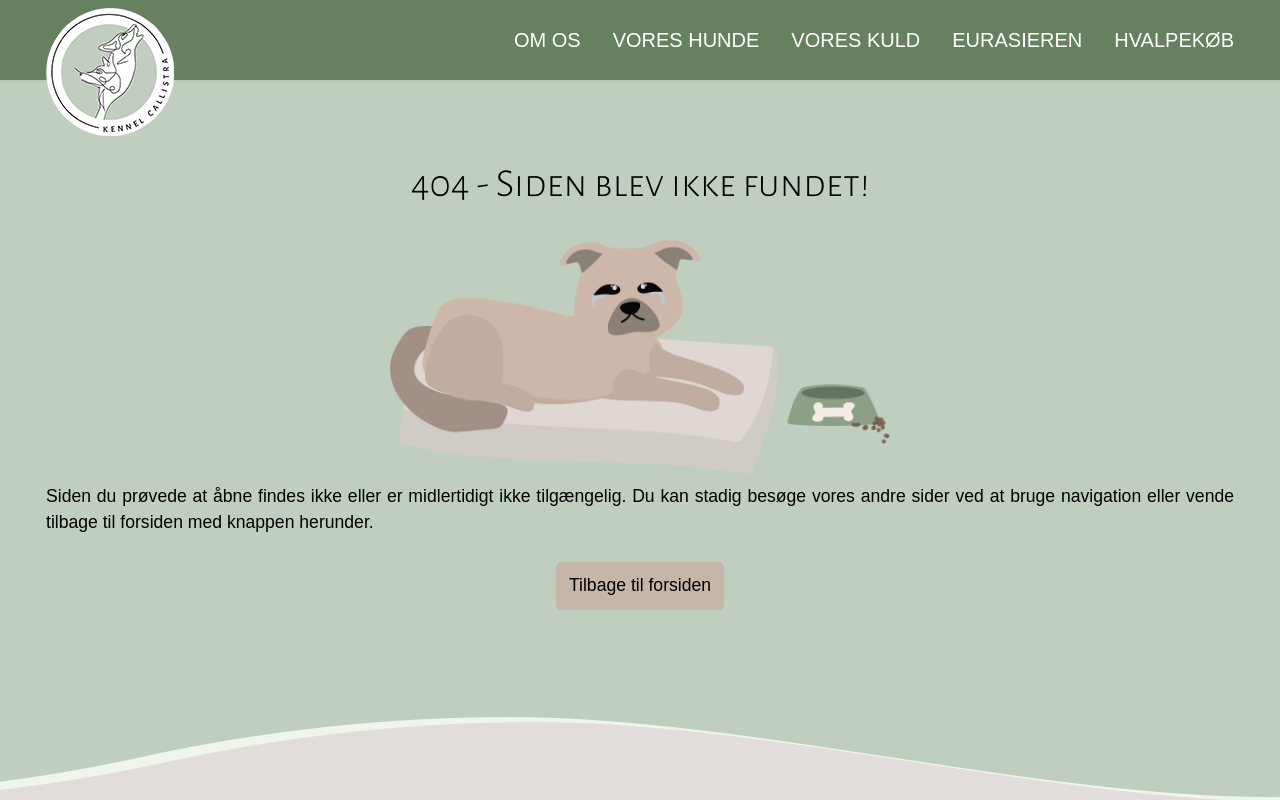
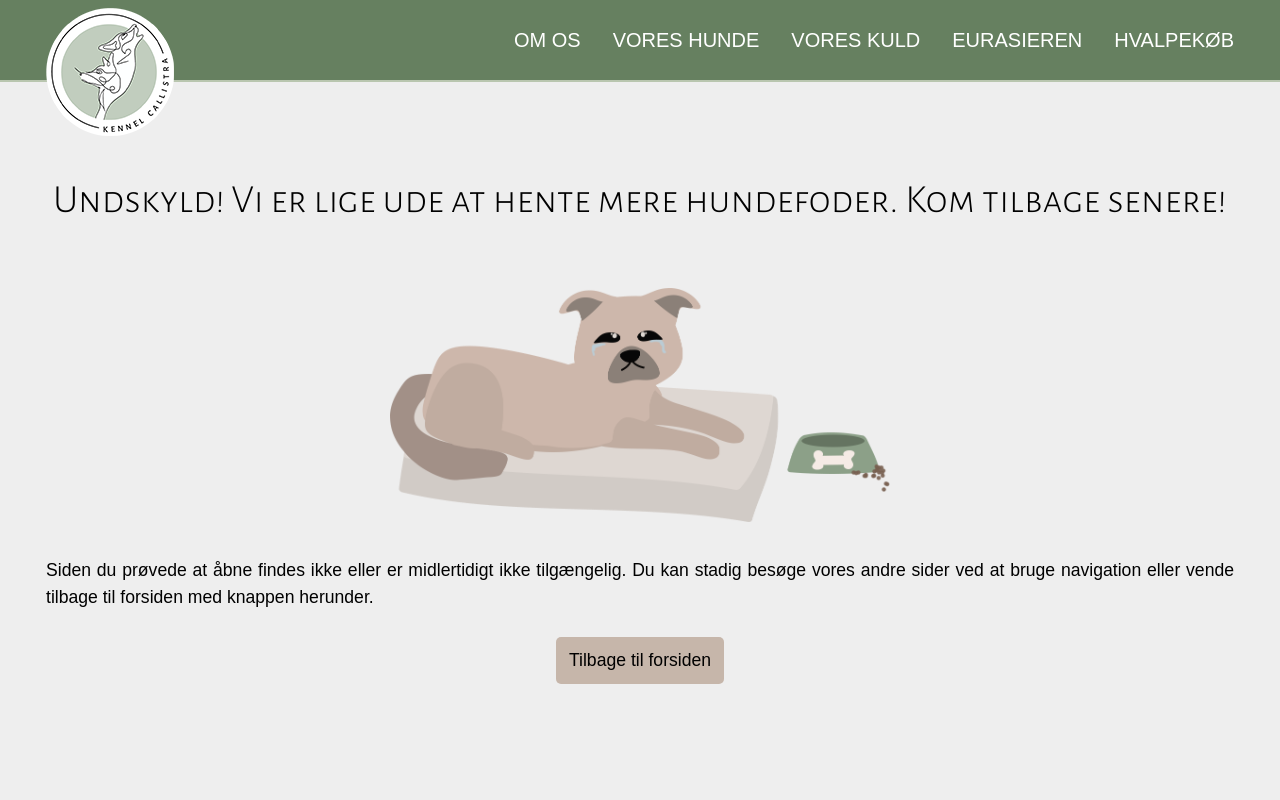
Before and after one commit to caheha/kennel-callistra, a plain HTML site: page NotFound.html in a window 1280 px wide. Shown: the top 800 px of the page. Drawn offline with Linux system fonts and the light colour scheme; a web font is replaced by a local one.

Commit message:
family picture

```diff
--- a/NotFound.html
+++ b/NotFound.html
@@ -23,7 +23,7 @@
     <link href="https://fonts.googleapis.com/css2?family=Alegreya+Sans+SC:ital,wght@0,300;1,300&family=Gloria+Hallelujah&display=swap" rel="stylesheet">
     <link href="https://cdnjs.cloudflare.com/ajax/libs/font-awesome/5.15.3/css/all.min.css" rel="stylesheet">
 </head>
-<body class="bg-lightbrown">
+<body class="grey">
     <!-- Header navigation -->
     <header class="bg-darkgreen">
         <nav class="navigation bg-darkgreen">
@@ -51,10 +51,10 @@
     <!-- Main content -->
     <main>
         <!-- Error page -->
-        <section class="bg-lightgreen wavy bottom-elm top-elm">
+        <section class="bottom-elm top-elm">
             <div class="section-content">
                 <div class="errorpage">
-                    <h1>404 - Siden blev ikke fundet!</h1>
+                    <h1 class="centered">Undskyld! Vi er lige ude at hente mere hundefoder. Kom tilbage senere!</h1>
                     <img src="img/error.png" alt="Hund med tom skål">
                     <p>
                         Siden du prøvede at åbne findes ikke eller er midlertidigt ikke tilgængelig.
--- a/css/style.css
+++ b/css/style.css
@@ -39,6 +39,10 @@ p {
 i {
     font-size: 0.8em;
     opacity: 0.8;
+}
+
+.grey {
+    background-color: #eeeeee;
 }
 
 .written {
@@ -541,12 +545,12 @@ footer { margin-top: 3em }
     display: flex;
     flex-direction: column;
     align-items: center;
-    padding: 3em 1em;
+    padding: 4em 1em 0 1em;
 }
 
 .errorpage h1 { font-size: 1.75em }
-.errorpage p { margin-top: 0.5em }
-.errorpage img { max-width: 80%; margin-top: 2em; }
+.errorpage p { margin-top: 2em }
+.errorpage img { max-width: 80%; margin-top: 4em; }
 
 /* -----------------------------------------------
                 Tablet + PC (768px)
```
Also changed, not shown: om-os.html (+1 -1 lines), img/familiebillede.jpg (added).
